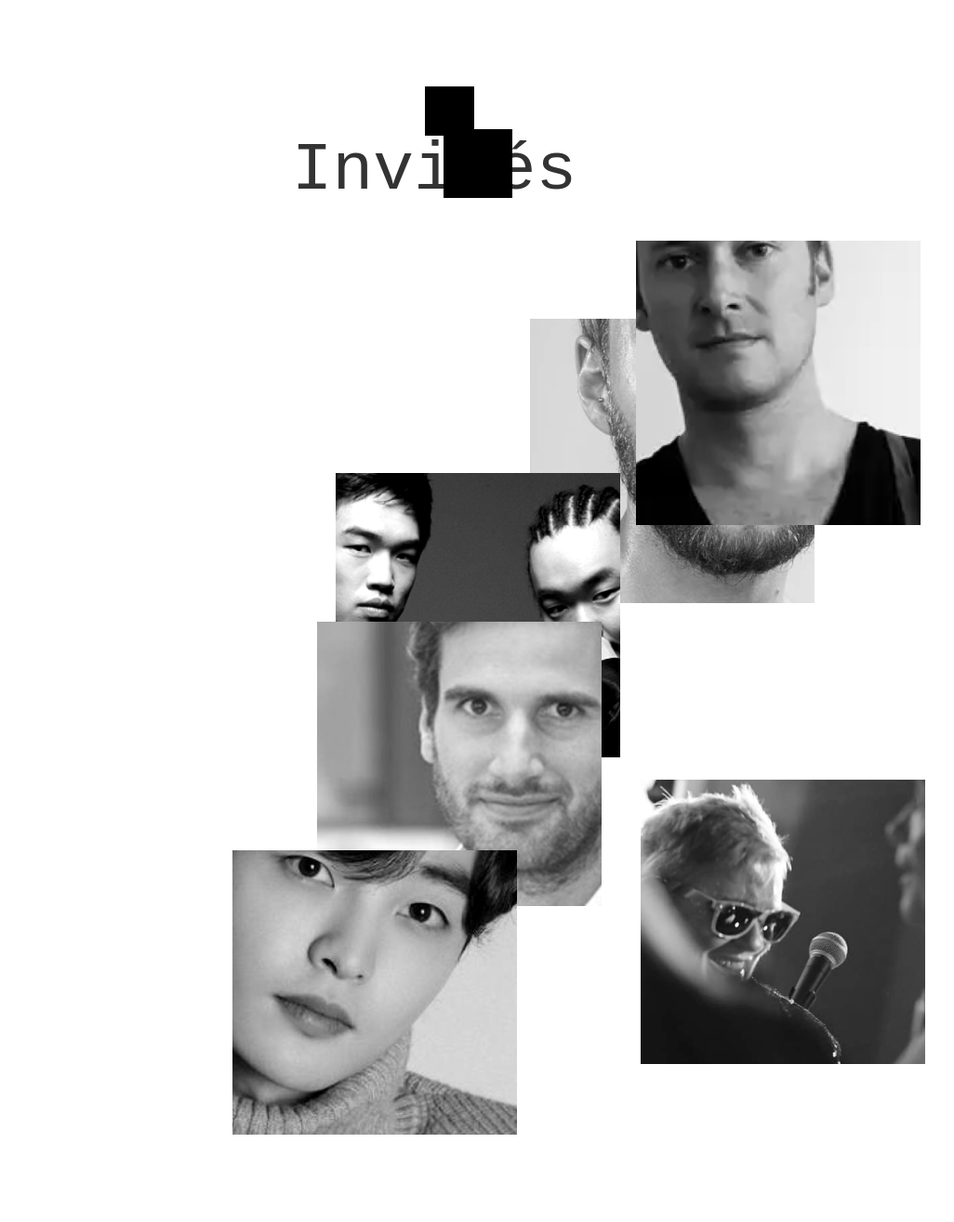
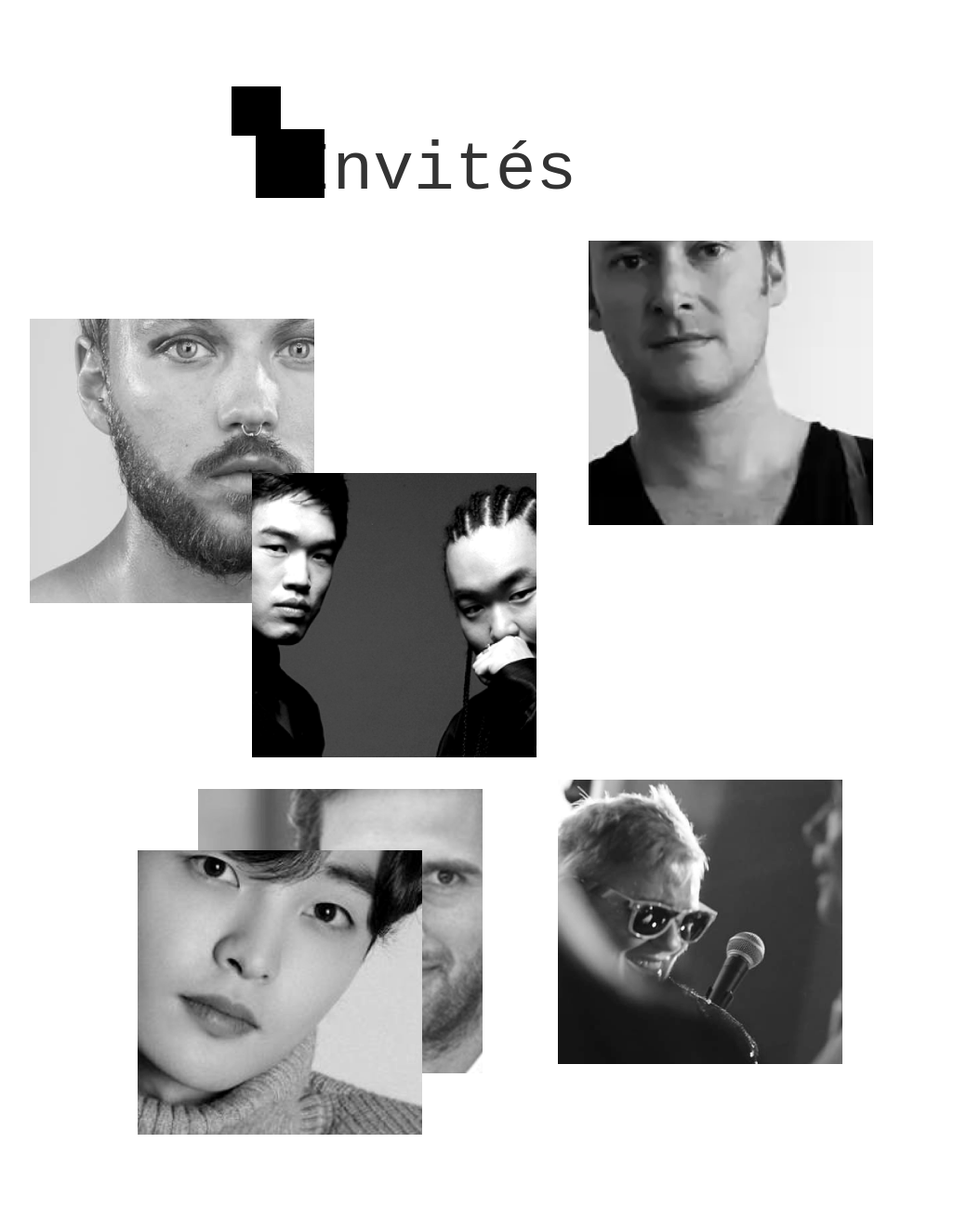
Before and after one commit to ElenoreGill/eikonica, a website built with Parcel: page src/index.html in a window 1280 px wide. Shown: the part 1985-3300 px from the top of the page at 93% size, without its empty margins (173-1199 px from the left). Built offline with nearby package versions, Linux system fonts and the light colour scheme; a web font is replaced by a local one.

Commit message:
details positions

```diff
--- a/src/css/main.css
+++ b/src/css/main.css
@@ -299,40 +299,45 @@ h2 {
   height: 306px;
   position: relative;
   top: 40px;
-  left: 20%;
+  left: -22%;
 }
 .img-invite-2 {
   height: 306px;
   position: relative;
   top: -100px;
-  left: 40%;
+  left: 33%;
+}
+@media (min-width: 1800px) {
+  .img-invite-2 {
+    left: 30%;
+  }
 }
 .img-invite-3 {
   height: 306px;
   position: relative;
   top: -350px;
-  left: 41%;
+  left: 37%;
 }
 
 .img-invite-4 {
   height: 306px;
   position: relative;
-  top: 60px;
-  right: 10%;
+  top: 20%;
+  right: 20%;
 }
 
 .img-invite-5 {
   height: 306px;
   position: relative;
   top: 230px;
-  left: -7%;
+  right: 14%;
 }
 
 .img-invite-6 {
   height: 306px;
   position: relative;
   top: 1 70px;
-  right: 5%;
+  right: 13%;
 }
 
 .img-invites img {
@@ -344,7 +349,7 @@ h2 {
   background-color: black;
   position: relative;
   top: -90px;
-  left: 650px;
+  left: 35%;
 }
 .medium-square-9 {
   height: 53px;
@@ -352,7 +357,7 @@ h2 {
   background-color: black;
   position: absolute;
   top: 90px;
-  left: 630px;
+  left: 33%;
 }
 .hover-card {
   display: none;
@@ -469,14 +474,14 @@ li span {
 }
 .call-to-action {
   background-color: black;
-  height: 30%;
+  height: 850px;
 }
 .call-to-action p {
   color: white;
   font-family: "input-mono", monospace;
   font-weight: 400;
   font-style: italic;
-  font-size: 150px;
+  font-size: 140px;
   letter-spacing: -10.58px;
   line-height: 198px;
 }
@@ -518,6 +523,7 @@ li span {
 }
 footer {
   padding-bottom: 15%;
+  padding-top: 7%;
 }
 footer p {
   text-align: center;
```
